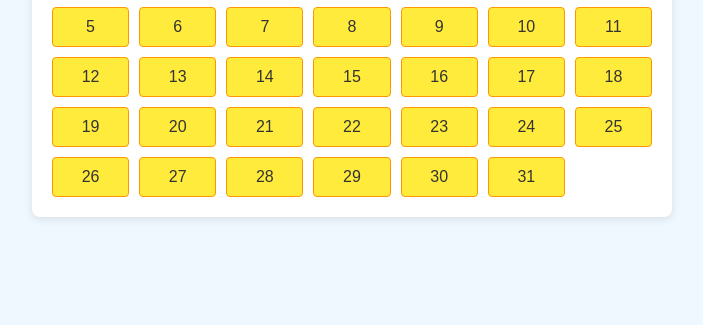
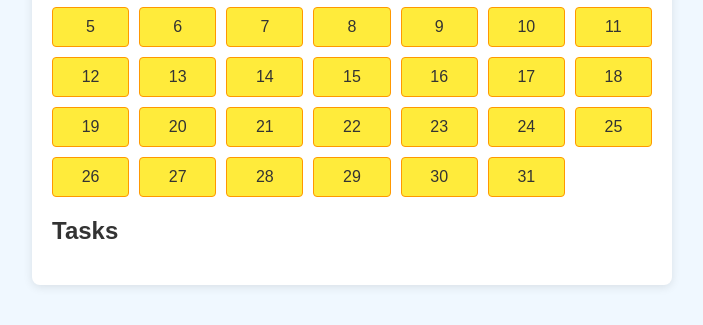
Before and after one commit to 24f2000216/project-1-make-a-simple-todolist, a plain HTML site: page index.html in a window 1280 px wide. Shown: the part 163-488 px from the top of the page, without its empty margins (288-991 px from the left). Drawn offline with Linux system fonts and the light colour scheme.

Commit message:
Update file: index.html

```diff
--- a/index.html
+++ b/index.html
@@ -10,6 +10,10 @@
     <div class="container">
         <h1>Calendar Application</h1>
         <div id="calendar"></div>
+        <div id="taskList">
+            <h2>Tasks</h2>
+            <ul id="tasks"></ul>
+        </div>
     </div>
     <script src="script.js"></script>
 </body>
```
